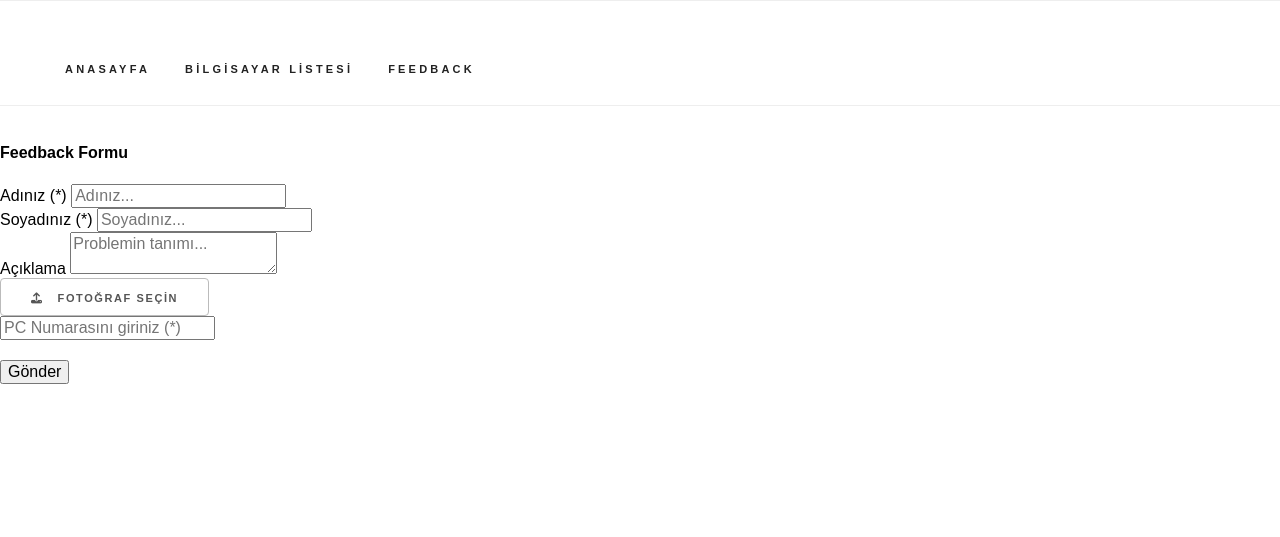
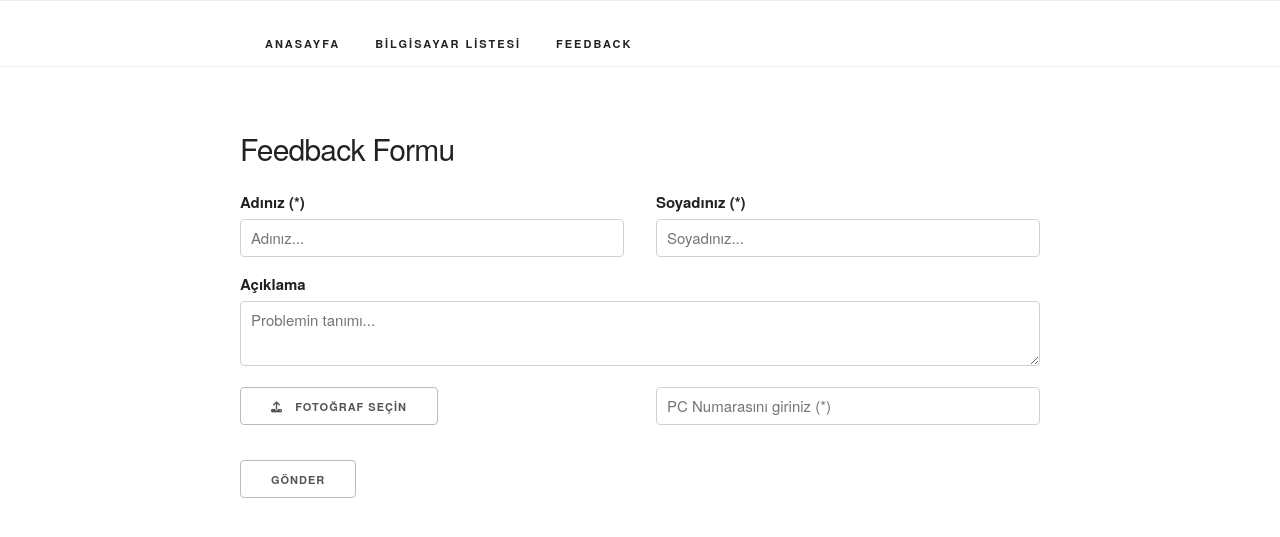
Before and after one commit to SpriginD/LabAppProject, a Flask app: page /feedback in a window 1280 px wide. Shown: the top 537 px of the page. Run offline with Flask 3, Linux system fonts and the light colour scheme; some libraries are stand-ins or nearby versions.

Commit message:
Fix for last commit

```diff
--- a/app/templates/base.html
+++ b/app/templates/base.html
@@ -16,15 +16,15 @@
 
     <!-- FONT
   –––––––––––––––––––––––––––––––––––––––––––––––––– -->
-    <link rel="preload" href="{{ url_for('static', filename='font/Raleway.css') }}" as="font">
+    <link rel="preload" href="{{ url_for('static', filename='font/Raleway.css') }}" as="font" type="font/woff2" crossorigin>
 
     <!-- CSS
   –––––––––––––––––––––––––––––––––––––––––––––––––– -->
     <link rel="stylesheet" href="{{ url_for('static', filename='css/skeleton/normalize.css') }}">
 
-    <link rel="stylesheet" href="{{ url_for('static', filename='css/main/skeleton/skeleton.css') }}">
-    <link rel="stylesheet" href="{{ url_for('static', filename='css/main/skeleton/skeleton-400.css') }}" media="(min-width: 400px)">
-    <link rel="stylesheet" href="{{ url_for('static', filename='css/main/skeleton/skeleton-550.css') }}" media="(min-width: 550px)">
+    <link rel="stylesheet" href="{{ url_for('static', filename='css/skeleton/main/skeleton.css') }}">
+    <link rel="stylesheet" href="{{ url_for('static', filename='css/skeleton/main/skeleton-400.css') }}" media="(min-width: 400px)">
+    <link rel="stylesheet" href="{{ url_for('static', filename='css/skeleton/main/skeleton-550.css') }}" media="(min-width: 550px)">
 
     <link rel="stylesheet" href="{{ url_for('static', filename='css/navbar/navbar.css') }}">
     <link rel="stylesheet" href="{{ url_for('static', filename='css/navbar/navbar-400.css') }}" media="(min-width: 400px)">
```
